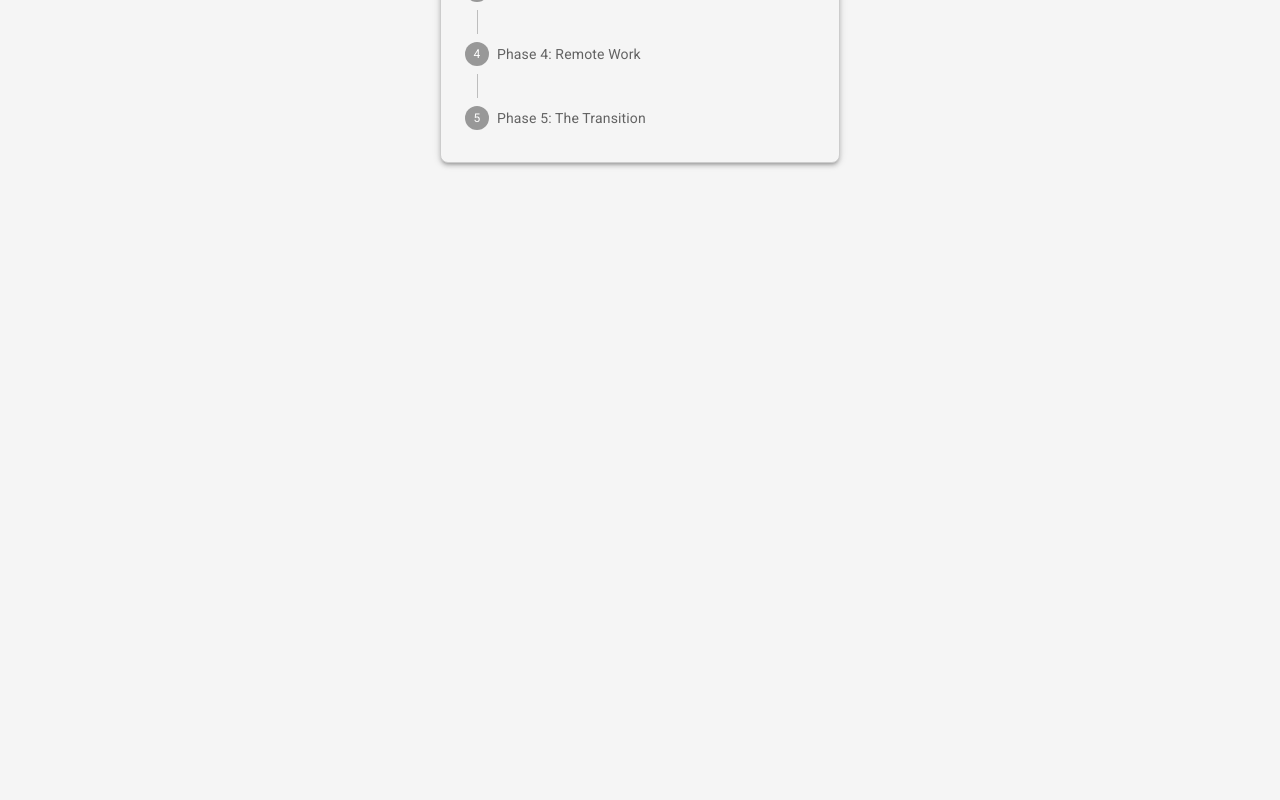
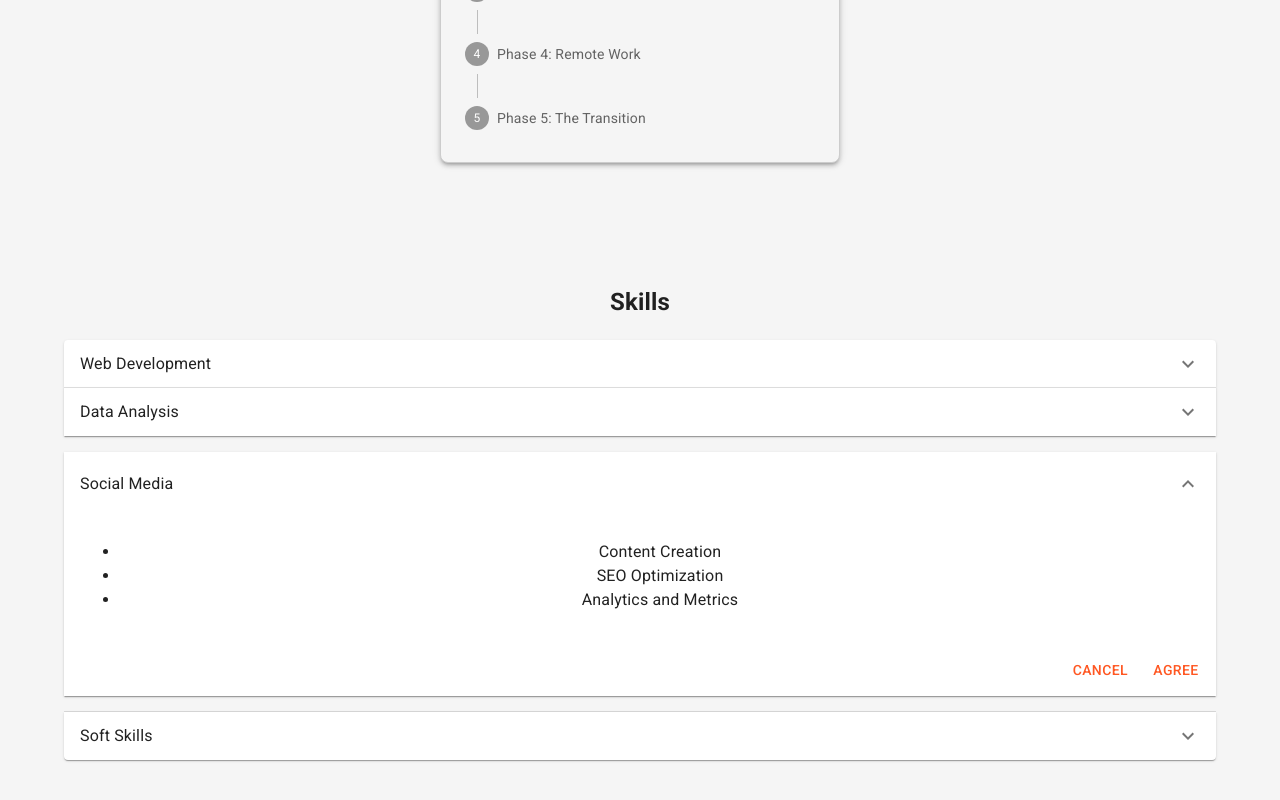
Before and after one commit to clarissafuller/portfolio, a React (Vite) app: page / in a window 1280 px wide. Shown: the part 1786-2586 px from the top of the page. Before the commit the page ends 2106 px from the top, so only its background shows below. Built offline with nearby package versions, Linux system fonts and the light colour scheme.

Commit message:
adds skills sections

```diff
--- a/src/App.jsx
+++ b/src/App.jsx
@@ -13,6 +13,7 @@ import AboutIcons from "./components/AboutIcons";
 import { useMemo } from "react";
 import StatBox from "./components/StatBox";
 import CareerTimeline from "./components/CareerTimeline";
+import SkillsList from "./components/SkillsList";
 import "@fontsource/roboto/300.css";
 import "@fontsource/roboto/400.css";
 import "@fontsource/roboto/500.css";
@@ -54,6 +55,8 @@ function App() {
           <h2>About Me</h2>
           <AboutIcons />
           <CareerTimeline />
+          <h2>Skills</h2>
+          <SkillsList />
         </Box>
         <Grid container spacing={3}>
           <Grid item xs={12}></Grid>
--- /dev/null
+++ b/src/components/SkillsList.jsx
@@ -0,0 +1,82 @@
+import * as React from "react";
+import Accordion from "@mui/material/Accordion";
+import AccordionActions from "@mui/material/AccordionActions";
+import AccordionSummary from "@mui/material/AccordionSummary";
+import AccordionDetails from "@mui/material/AccordionDetails";
+import ExpandMoreIcon from "@mui/icons-material/ExpandMore";
+import Button from "@mui/material/Button";
+
+export default function AccordionUsage() {
+  return (
+    <div>
+      <Accordion>
+        <AccordionSummary
+          expandIcon={<ExpandMoreIcon />}
+          aria-controls="panel1-content"
+          id="panel1-header"
+        >
+          Web Development
+        </AccordionSummary>
+        <AccordionDetails>
+          <ul>
+            <li>HTML, CSS, JavaScript</li>
+            <li>React, Vue, Angular</li>
+            <li>Responsive Design</li>
+          </ul>
+        </AccordionDetails>
+      </Accordion>
+      <Accordion>
+        <AccordionSummary
+          expandIcon={<ExpandMoreIcon />}
+          aria-controls="panel2-content"
+          id="panel2-header"
+        >
+          Data Analysis
+        </AccordionSummary>
+        <AccordionDetails>
+          <ul>
+            <li>Python, R</li>
+            <li>Pandas, NumPy</li>
+            <li>Data Visualization</li>
+          </ul>
+        </AccordionDetails>
+      </Accordion>
+      <Accordion defaultExpanded>
+        <AccordionSummary
+          expandIcon={<ExpandMoreIcon />}
+          aria-controls="panel3-content"
+          id="panel3-header"
+        >
+          Social Media
+        </AccordionSummary>
+        <AccordionDetails>
+          <ul>
+            <li>Content Creation</li>
+            <li>SEO Optimization</li>
+            <li>Analytics and Metrics</li>
+          </ul>
+        </AccordionDetails>
+        <AccordionActions>
+          <Button>Cancel</Button>
+          <Button>Agree</Button>
+        </AccordionActions>
+      </Accordion>
+      <Accordion>
+        <AccordionSummary
+          expandIcon={<ExpandMoreIcon />}
+          aria-controls="panel4-content"
+          id="panel4-header"
+        >
+          Soft Skills
+        </AccordionSummary>
+        <AccordionDetails>
+          <ul>
+            <li>Project Management</li>
+            <li>Team Collaboration</li>
+            <li>Problem Solving</li>
+          </ul>
+        </AccordionDetails>
+      </Accordion>
+    </div>
+  );
+}
```
